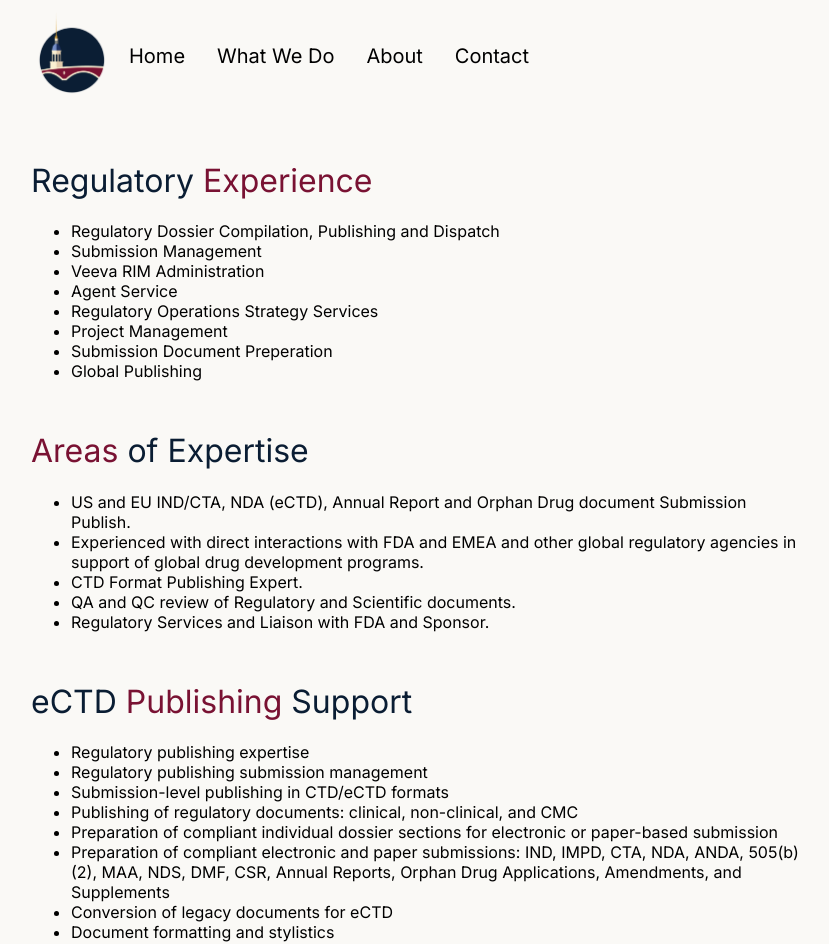
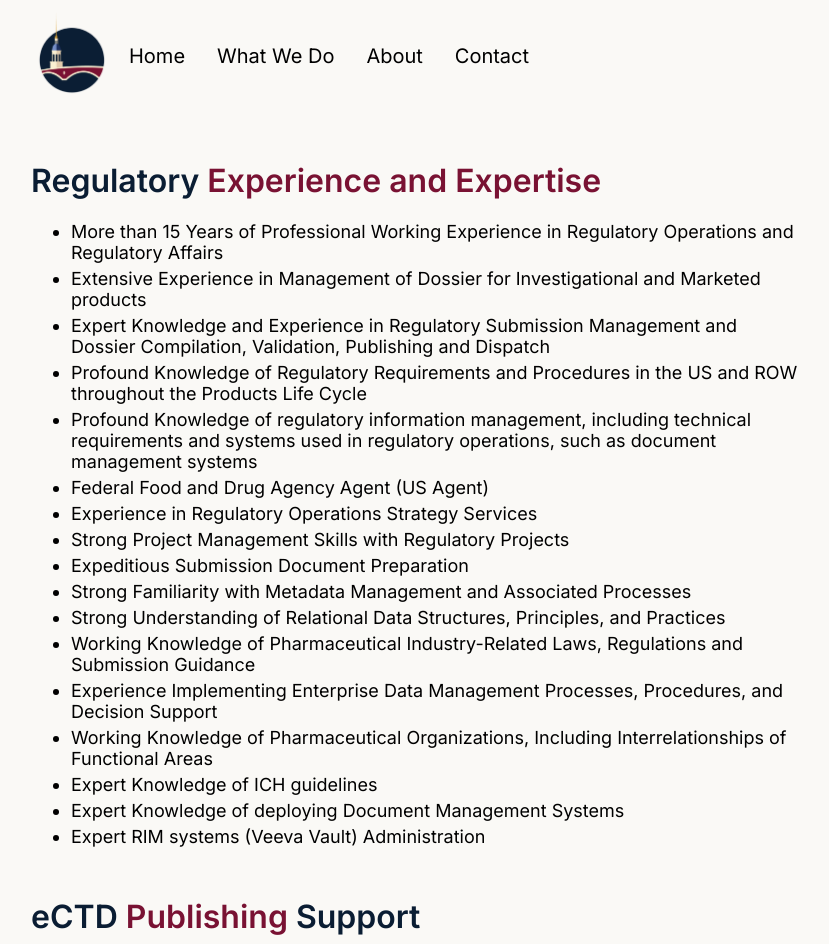
Before and after one commit to lgf00/CONSULTANTCR-website, a React (Create React App) app: page /consultantcr-website/what-we-do in a window 1280 px wide. Shown: the top 944 px of the page, without its empty margins (225-1054 px from the left). Built offline with nearby package versions, Linux system fonts and the light colour scheme.

Commit message:
updated wwd

```diff
--- a/src/routes/styles/wwd.css
+++ b/src/routes/styles/wwd.css
@@ -1,3 +1,12 @@
 .section {
     margin: 50px 0;
 }
+
+.section h1 {
+    font-weight: 600;
+}
+
+.section li {
+    font-size: 18px;
+    margin: 5px 0;
+}
--- a/src/routes/wwd.jsx
+++ b/src/routes/wwd.jsx
@@ -5,51 +5,60 @@ export default function WWD() {
   return (
     <div className='content'>
       <div className='section' id='regulatory-experience'>
-        <h1><span style={{color: "#0A1D33"}}>Regulatory</span> <span style={{color: "#791233"}}>Experience</span></h1>
+        <h1>
+          <span style={{color: "#0A1D33"}}>Regulatory</span> <span style={{color: "#791233"}}>Experience and Expertise</span>
+        </h1>
         <ul>
           <li>
-            Regulatory Dossier Compilation, Publishing and Dispatch
+            More than 15 Years of Professional Working Experience in Regulatory Operations and Regulatory Affairs
           </li>
           <li>
-            Submission Management
+            Extensive Experience in Management of Dossier for Investigational and Marketed products
           </li>
           <li>
-            Veeva RIM Administration
+            Expert Knowledge and Experience in Regulatory Submission Management and Dossier Compilation, Validation, Publishing and Dispatch
           </li>
           <li>
-            Agent Service
+            Profound Knowledge of Regulatory Requirements and Procedures in the US and ROW throughout the Products Life Cycle
           </li>
           <li>
-            Regulatory Operations Strategy Services
+            Profound Knowledge of regulatory information management, including technical requirements and systems used in regulatory operations, such as document management systems
           </li>
           <li>
-            Project Management
+            Federal Food and Drug Agency Agent (US Agent)
           </li>
           <li>
-            Submission Document Preperation
+            Experience in Regulatory Operations Strategy Services
           </li>
           <li>
-            Global Publishing
-          </li>
-        </ul>
-      </div>
-      <div className='section' id='areas-of-expertise'>
-        <h1><span style={{color: "#791233"}}>Areas</span> <span style={{color: "#0A1D33"}}>of Expertise</span></h1>
-        <ul>
-          <li>
-            US and EU IND/CTA, NDA (eCTD), Annual Report and Orphan Drug document Submission Publish.
+            Strong Project Management Skills with Regulatory Projects
           </li>
           <li>
-            Experienced with direct interactions with FDA and EMEA and other global regulatory agencies in support of global drug development programs.
+            Expeditious Submission Document Preparation
           </li>
           <li>
-            CTD Format Publishing Expert.
+            Strong Familiarity with Metadata Management and Associated Processes
           </li>
           <li>
-            QA and QC review of Regulatory and Scientific documents.
+            Strong Understanding of Relational Data Structures, Principles, and Practices
           </li>
           <li>
-            Regulatory Services and Liaison with FDA and Sponsor.
+            Working Knowledge of Pharmaceutical Industry-Related Laws, Regulations and Submission Guidance
+          </li>
+          <li>
+            Experience Implementing Enterprise Data Management Processes, Procedures, and Decision Support
+          </li>
+          <li>
+            Working Knowledge of Pharmaceutical Organizations, Including Interrelationships of Functional Areas
+          </li>
+          <li>
+            Expert Knowledge of ICH guidelines
+          </li>
+          <li>
+            Expert Knowledge of deploying Document Management Systems
+          </li>
+          <li>
+            Expert RIM systems (Veeva Vault) Administration
           </li>
         </ul>
       </div>
@@ -57,34 +66,28 @@ export default function WWD() {
         <h1><span style={{color: "#0A1D33"}}>eCTD</span> <span style={{color: "#791233"}}>Publishing</span> <span style={{color: "#0A1D33"}}>Support</span></h1>
         <ul>
           <li>
-            Regulatory publishing expertise
+            Regulatory Publishing Expertise
           </li>
           <li>
-            Regulatory publishing submission management
+            Regulatory Publishing Submission Management
           </li>
           <li>
-            Submission-level publishing in CTD/eCTD formats
+            Submission-level Publishing in CTD/eCTD Formats
           </li>
           <li>
-            Publishing of regulatory documents: clinical, non-clinical, and CMC
+            Publishing of Regulatory Documents: Clinical, Non-clinical, and CMC
           </li>
           <li>
-            Preparation of compliant individual dossier sections for electronic or paper-based submission
+            Preparation of Complient Applications and Life Cycle Dossier for Investigational and Marketed Products
           </li>
           <li>
-            Preparation of compliant electronic and paper submissions: IND, IMPD, CTA, NDA, ANDA, 505(b)(2), MAA, NDS, DMF, CSR, Annual Reports, Orphan Drug Applications, Amendments, and Supplements
+            Conversion of Legacy Documents for eCTD
           </li>
           <li>
-            Conversion of legacy documents for eCTD
+            Document Formatting and Stylistics
           </li>
           <li>
-            Document formatting and stylistics
-          </li>
-          <li>
-            Document scanning and the restitution of scanned documents
-          </li>
-          <li>
-            Document submission to FDA, EMEA and successful management of Regulatory review processes.
+            Document Submission to FDA, EMEA and Successful Management of Regulatory Review Processes.
           </li>
         </ul>
       </div>
```
